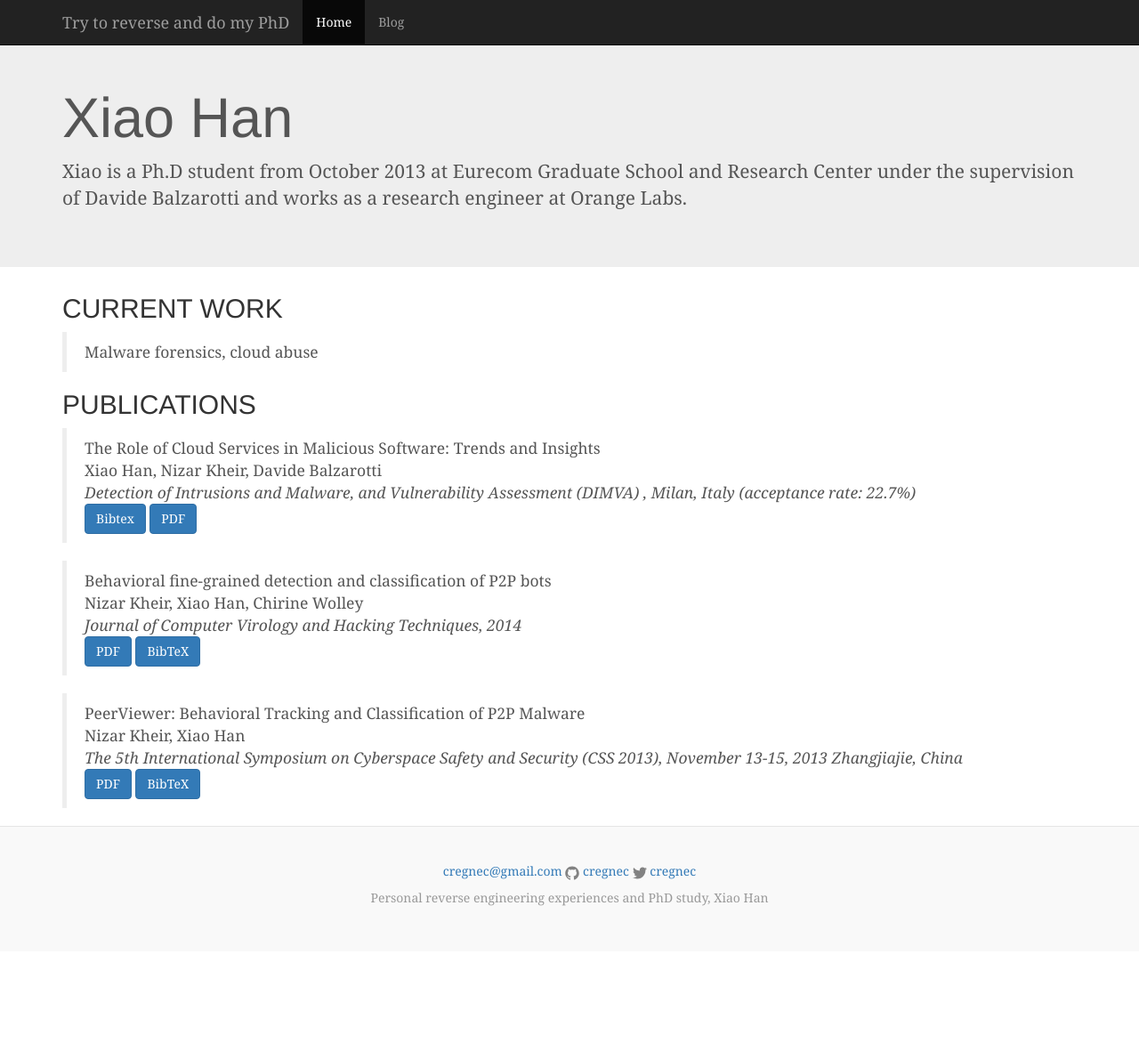
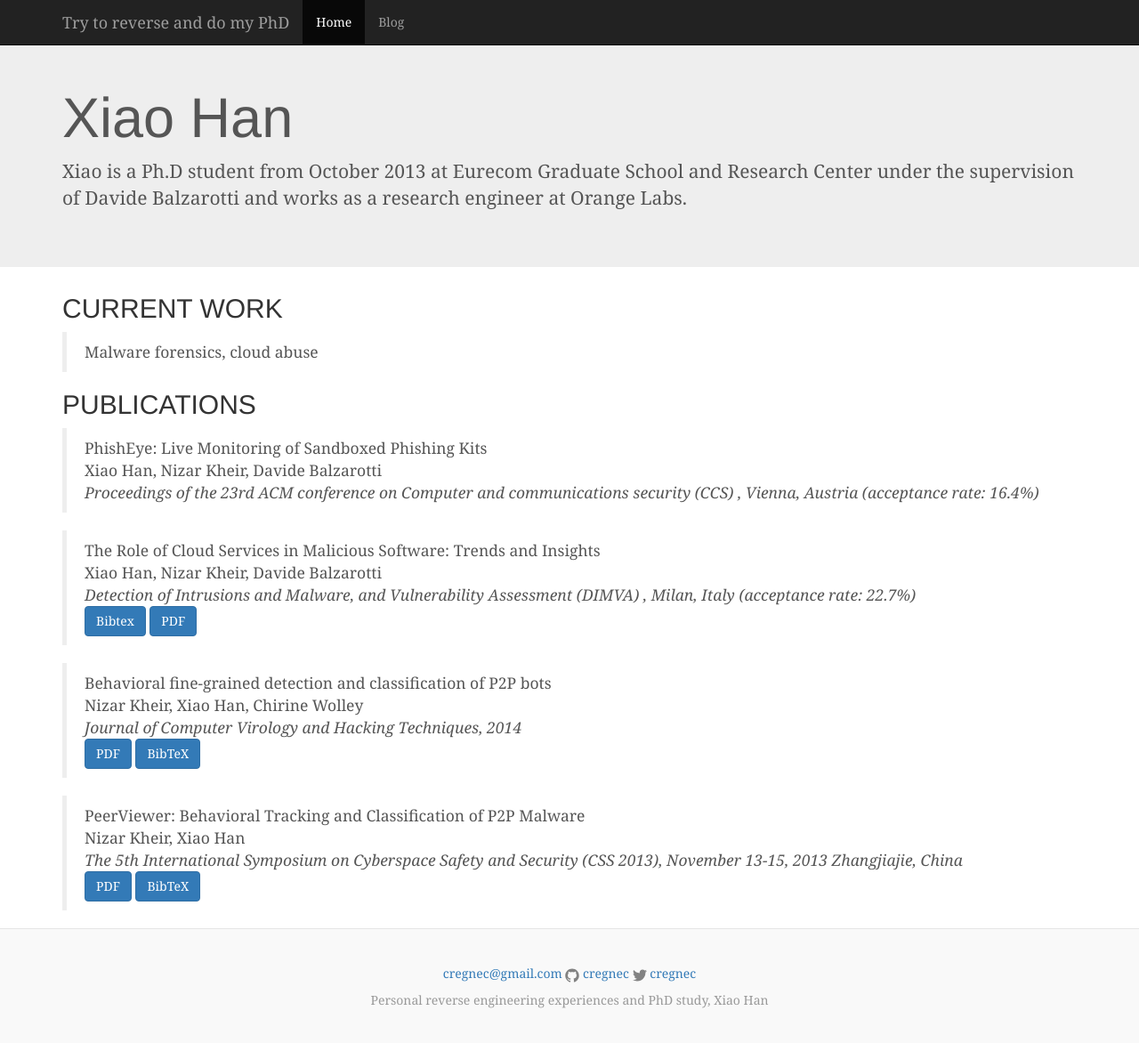
Before and after one commit to cregnec/cregnec.github.io, a Jekyll site: the page built from index.html, in a window 1280 px wide and 1184 px high. Shown: the top 1172 px of the window at 89% size. Built offline with Jekyll 4.4.1, drawn with Linux system fonts in a browser that asks for light colours; nearby versions of some CDN libraries.

Commit message:
add CCS paper

```diff
--- a/index.html
+++ b/index.html
@@ -23,6 +23,18 @@ layout: default
     </div>
 
     <div class="publ">
+        <div class="row">
+          <div class="span12">
+            <blockquote>
+             <div class="titl">PhishEye: Live Monitoring of Sandboxed Phishing Kits</div>
+             <div class="authors">Xiao Han, Nizar Kheir, Davide Balzarotti</div>
+             <em>Proceedings of the 23rd ACM conference on Computer and
+             communications security (CCS) , Vienna, Austria</em>
+             <em>(acceptance rate: 16.4%)</em>
+            </blockquote>
+          </div>
+        </div>
+
         <div class="row">
           <div class="span12">
             <blockquote>
```
